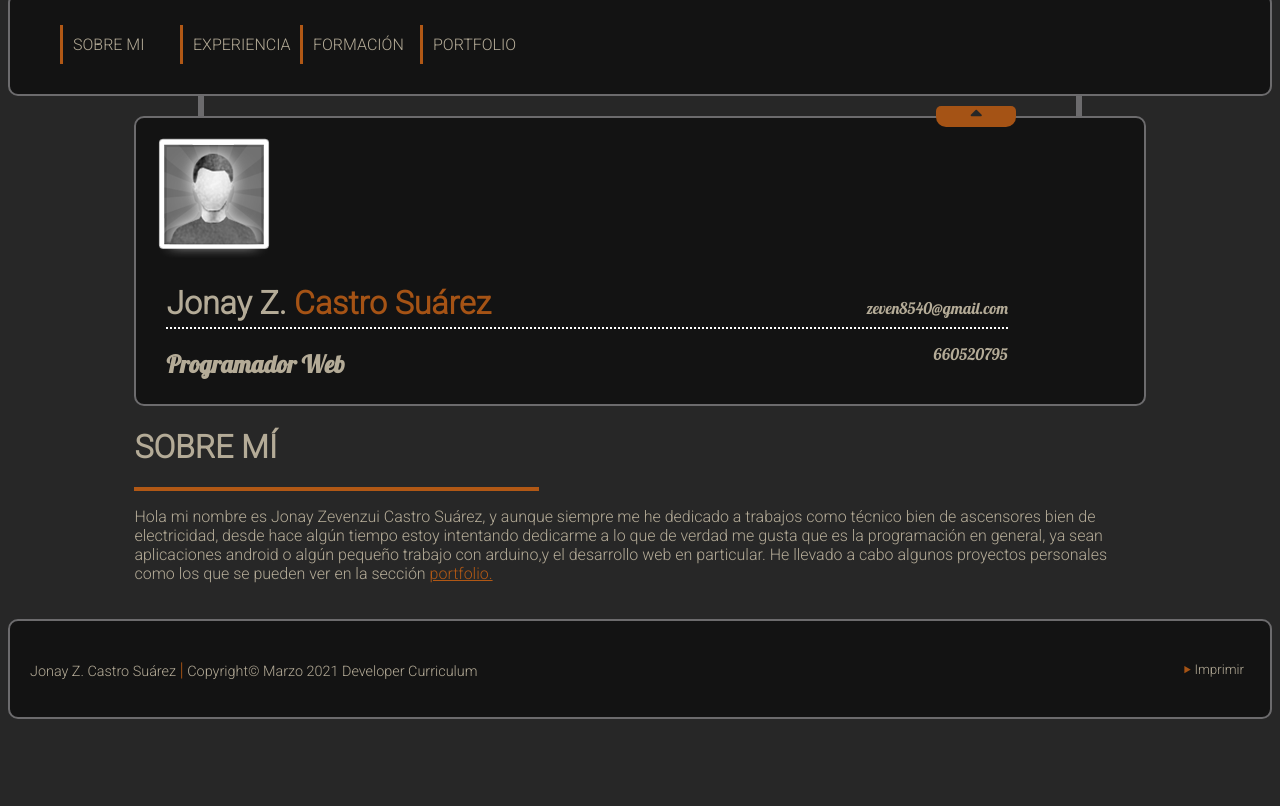
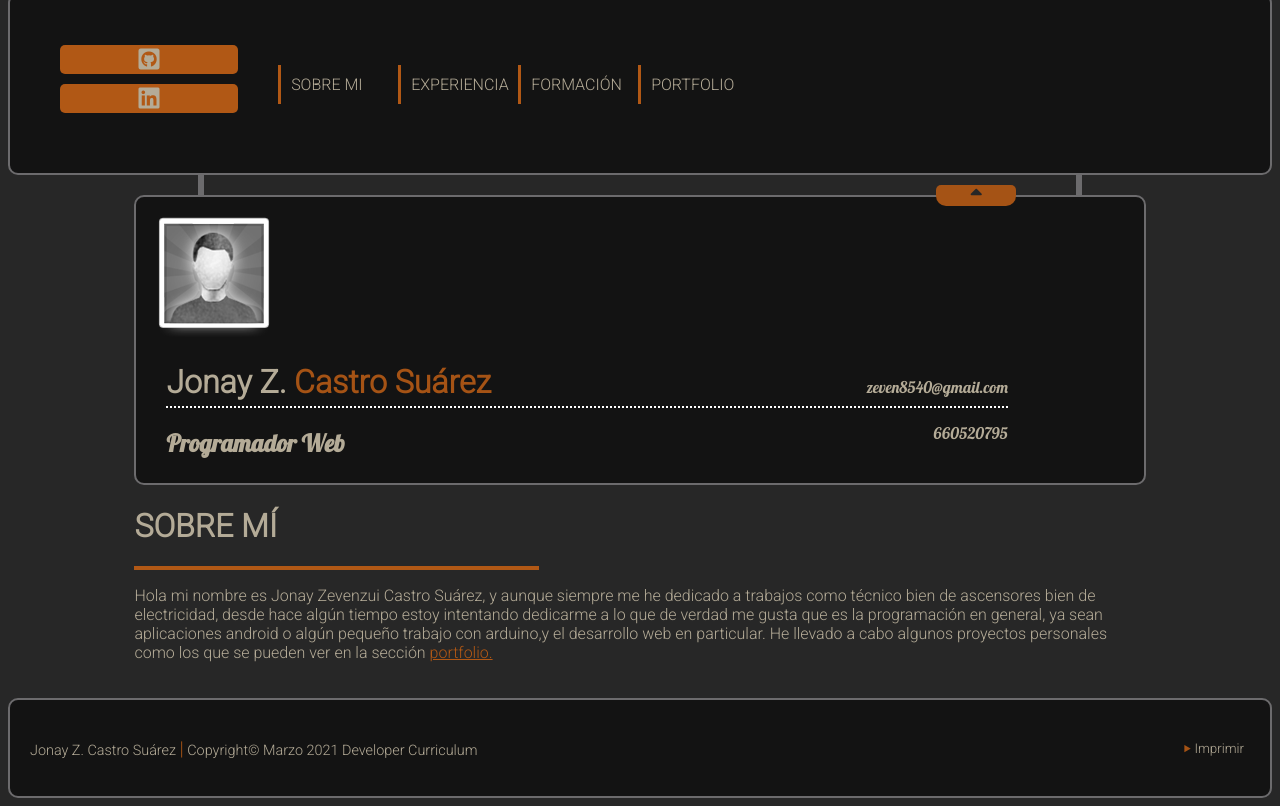
Before and after one commit to JonayCastro/Curriculum, a plain HTML site: page index.html in a window 1280 px wide. Drawn offline with nearby package versions, Linux system fonts and the light colour scheme; some packages are replaced by stand-ins of ours.

Commit message:
Vuelto añadir los enlaces a github y linkedin

```diff
--- a/index.html
+++ b/index.html
@@ -43,17 +43,17 @@
 <body  ng-controller="controller">
     <header>
         <div id="up-header" class="item-header">
-            <!-- <div id="social-header-container">
+            <div id="social-header-container">
                 <div class="item-social-container">
                     <a href="https://github.com/JonayCastro" target="_blank"><i class="fab fa-github-square item-social"></i></a>
                 </div>
-                <div class="item-social-container">
+                <!-- <div class="item-social-container">
                     <a href="#"><i class="fas fa-envelope item-social"></i></a>
-                </div>
+                </div> -->
                 <div class="item-social-container">
                     <a href="https://www.linkedin.com/in/jonaycastro/"><i class="fab fa-linkedin item-social"></i></a>
                 </div>
-            </div> -->
+            </div>
             <div id="menu-header-container">
                 <ul>
                     <li id="about" ng-click="nav($event)">SOBRE MI</li>
```
